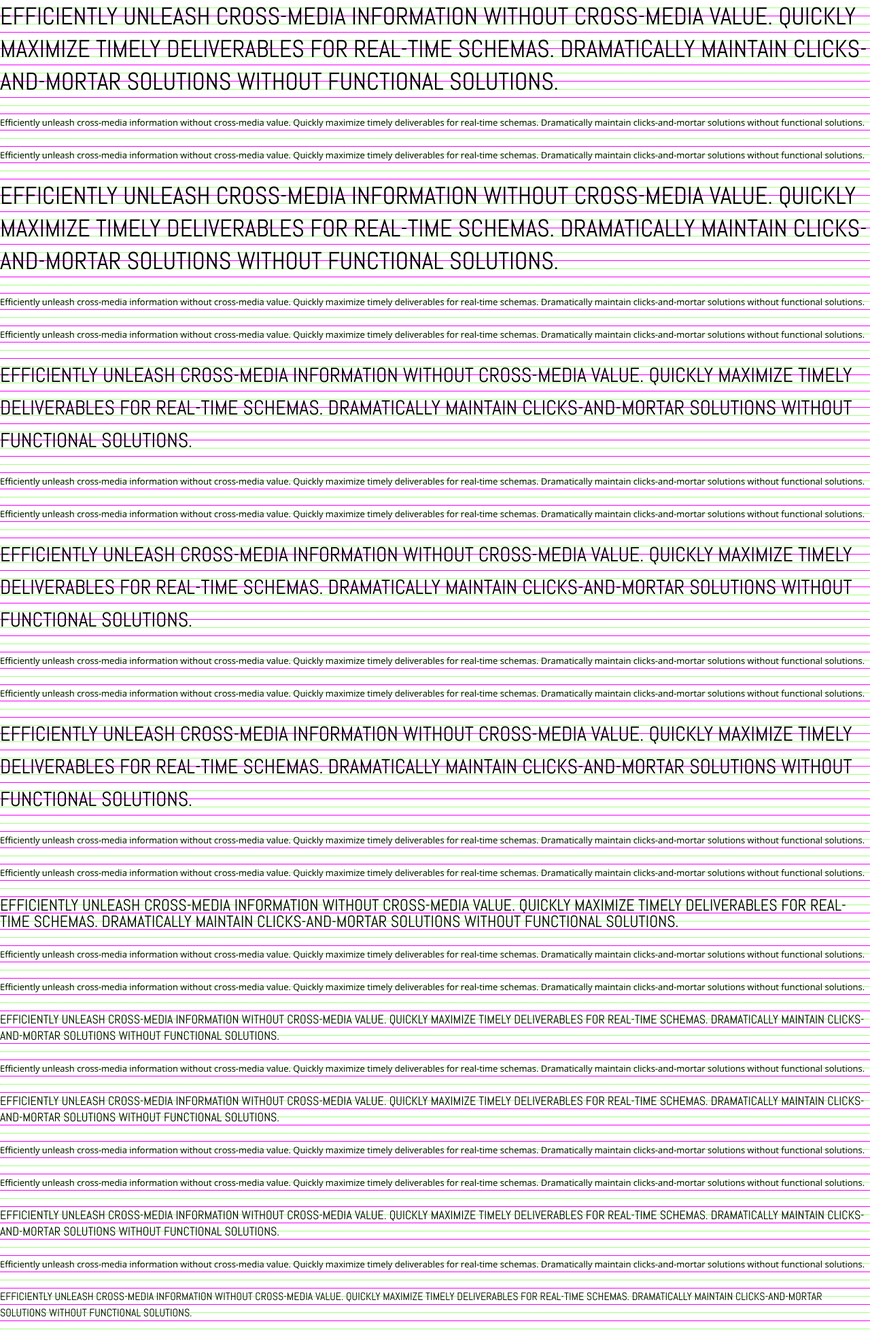
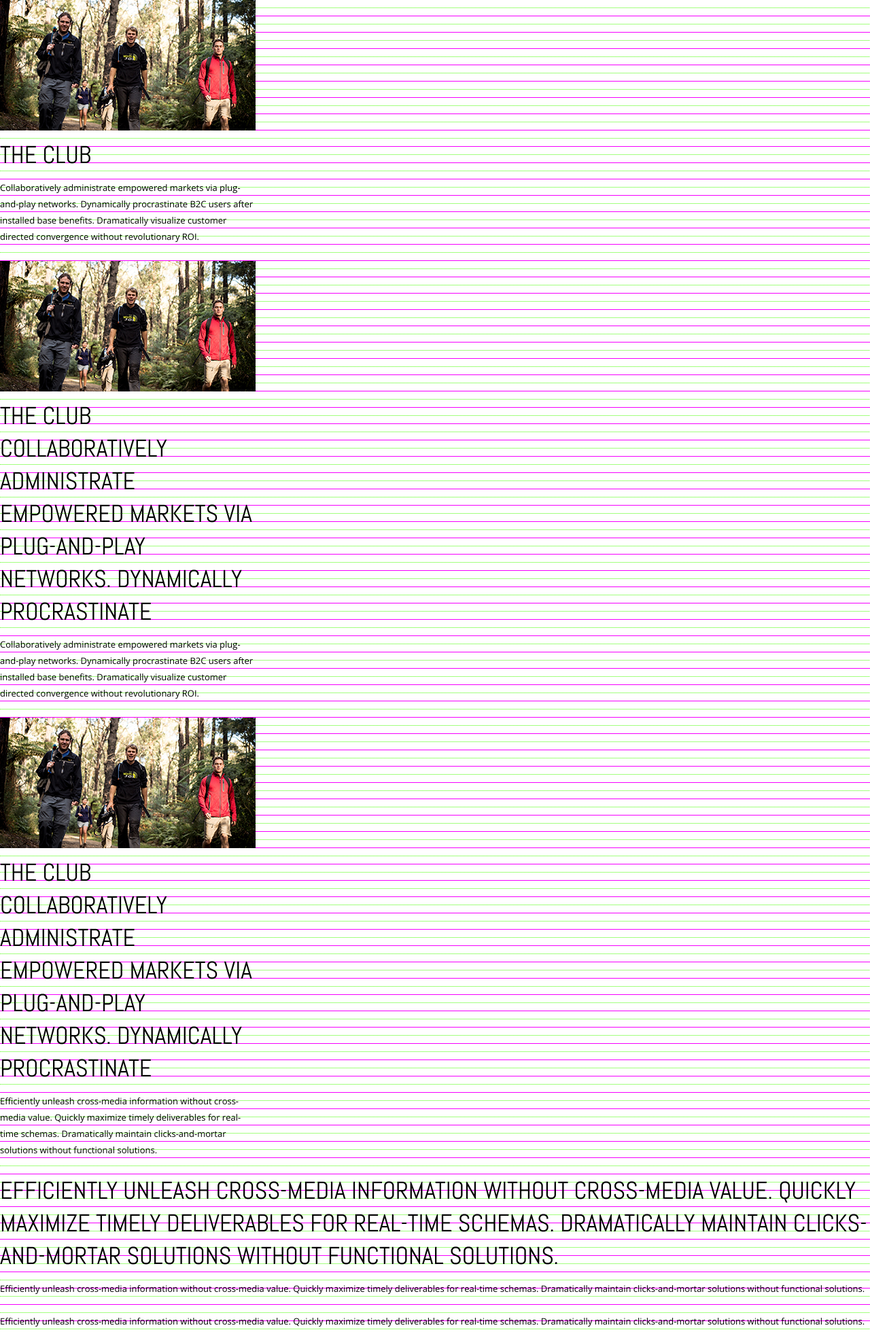
Before and after one commit to normandy153/serina, a PHP site: page / in a window 1280 px wide. Shown: the top 1960 px of the page at 68% size. Run offline with PHP 8.4, Linux system fonts and the light colour scheme.

Commit message:
Adjust margins on H1 elements

```diff
--- a/prototypes/responsive/index.html
+++ b/prototypes/responsive/index.html
@@ -32,29 +32,29 @@
         <!--<img src='./banner.jpg' alt='Name' title='Name' width='100%' />-->
     <!--</header>-->
 
-    <!--<div id='content'>-->
-        <!--<section class='thirds'>-->
-            <!--<img src='./guys.jpg' width='100%' height='100%' alt='' title='' />-->
-			<!--<h1>The Club Collaboratively administrate empowered markets via plug-and-play networks. Dynamically procrastinate</h1>-->
-			<!--<p>-->
-				<!--Collaboratively administrate empowered markets via plug-and-play networks. Dynamically procrastinate B2C users after installed base benefits. Dramatically visualize customer directed convergence without revolutionary ROI.-->
-			<!--</p>-->
-        <!--</section>-->
-		<!--<section class='thirds'>-->
-			<!--<img src='./guys.jpg' width='100%' height='100%' alt='' title='' />-->
-			<!--<h1>The Club Collaboratively administrate empowered markets via plug-and-play networks. Dynamically procrastinate</h1>-->
-			<!--<p>-->
-				<!--Collaboratively administrate empowered markets via plug-and-play networks. Dynamically procrastinate B2C users after installed base benefits. Dramatically visualize customer directed convergence without revolutionary ROI.-->
-			<!--</p>-->
-		<!--</section>-->
-		<!--<section class='thirds'>-->
-			<!--<img src='./guys.jpg' width='100%' height='100%' alt='' title='' />-->
-			<!--<h1>The Club Collaboratively administrate empowered markets via plug-and-play networks. Dynamically procrastinate</h1>-->
-			<!--<p>-->
-				<!--Efficiently unleash cross-media information without cross-media value. Quickly maximize timely deliverables for real-time schemas. Dramatically maintain clicks-and-mortar solutions without functional solutions.-->
-			<!--</p>-->
-		<!--</section>-->
-    <!--</div>-->
+    <div id='content'>
+        <section class='thirds'>
+            <img src='./guys.jpg' width='100%' height='100%' alt='' title='' />
+			<h1>The Club</h1>
+			<p>
+				Collaboratively administrate empowered markets via plug-and-play networks. Dynamically procrastinate B2C users after installed base benefits. Dramatically visualize customer directed convergence without revolutionary ROI.
+			</p>
+        </section>
+		<section class='thirds'>
+			<img src='./guys.jpg' width='100%' height='100%' alt='' title='' />
+			<h1>The Club Collaboratively administrate empowered markets via plug-and-play networks. Dynamically procrastinate</h1>
+			<p>
+				Collaboratively administrate empowered markets via plug-and-play networks. Dynamically procrastinate B2C users after installed base benefits. Dramatically visualize customer directed convergence without revolutionary ROI.
+			</p>
+		</section>
+		<section class='thirds'>
+			<img src='./guys.jpg' width='100%' height='100%' alt='' title='' />
+			<h1>The Club Collaboratively administrate empowered markets via plug-and-play networks. Dynamically procrastinate</h1>
+			<p>
+				Efficiently unleash cross-media information without cross-media value. Quickly maximize timely deliverables for real-time schemas. Dramatically maintain clicks-and-mortar solutions without functional solutions.
+			</p>
+		</section>
+    </div>
 
 	<h1>Efficiently unleash cross-media information without cross-media value. Quickly maximize timely deliverables for real-time schemas. Dramatically maintain clicks-and-mortar solutions without functional solutions.</h1>
 	<p>
--- a/prototypes/responsive/structural.css
+++ b/prototypes/responsive/structural.css
@@ -13,7 +13,7 @@ header section {
 	filter: progid:DXImageTransform.Microsoft.gradient( startColorstr='#8d5322', endColorstr='#f9bb55',GradientType=0 ); /* IE6-8 */
 }
 
-header img {
+img {
 	display: block;
 }
 
--- a/prototypes/responsive/typography.css
+++ b/prototypes/responsive/typography.css
@@ -24,7 +24,8 @@ p {
 h1 {
 	font-size: 2.25em;
 	line-height: 1.3333333333333333333333333333em;
-	margin-bottom: 0.6666666666666667em;
+	margin-top: 0.33333333333333333333333em;
+	margin-bottom: 0.33333333333333333333333em;
 }
 
 /*30px*/
```
